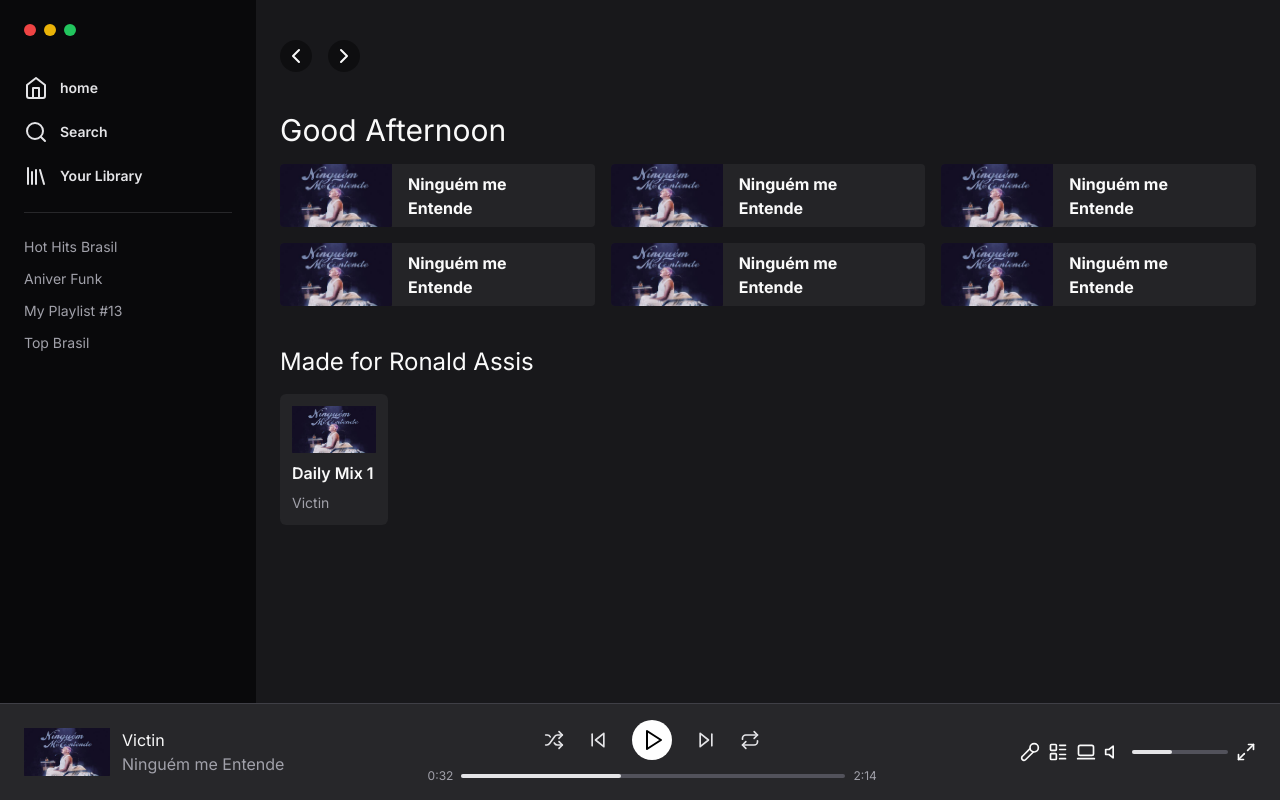
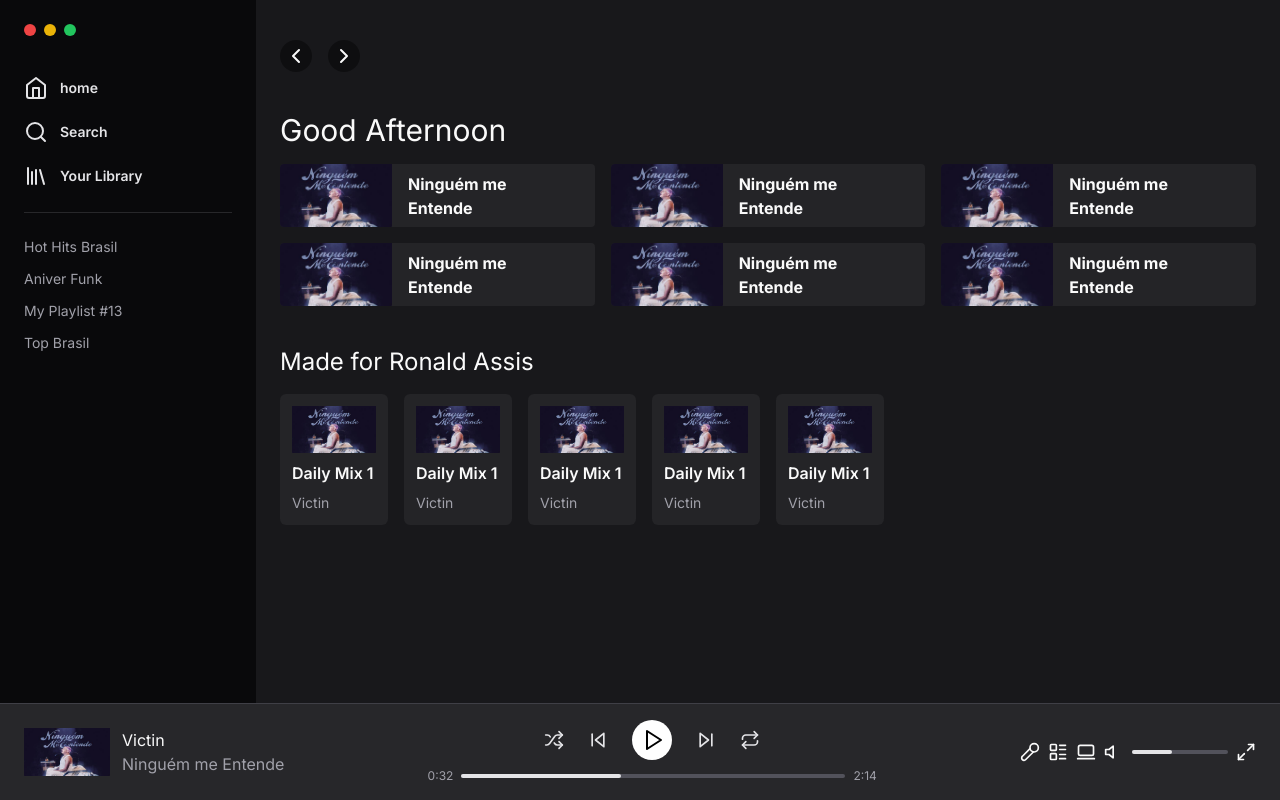
Before and after one commit to ronald-assis/tailwind-spotfy, a Next.js app: page / in a window 1280 px wide. Built offline with nearby package versions, Linux system fonts and the light colour scheme.

Commit message:
feat: sorting by componets

```diff
--- a/src/app/page.tsx
+++ b/src/app/page.tsx
@@ -16,58 +16,14 @@ import {
   Maximize2,
 } from 'lucide-react'
 import Image from 'next/image'
+import { Sidebar } from '@/components/Sidebar'
+import { Footer } from '@/components/Footer'
 
 export default function Home() {
   return (
     <div className="flex h-screen flex-col">
       <div className="flex flex-1">
-        <aside className="w-64 bg-zinc-950 p-6">
-          <div className="flex items-center gap-2">
-            <div className="h-3 w-3 rounded-full bg-red-500" />
-            <div className="h-3 w-3 rounded-full bg-yellow-500" />
-            <div className="h-3 w-3 rounded-full bg-green-500" />
-          </div>
-          <nav className="mt-10 space-y-5">
-            <a
-              href=""
-              className="flex items-center gap-3 text-sm font-semibold text-zinc-200"
-            >
-              <HomeIcon />
-              home
-            </a>
-            <a
-              href=""
-              className="flex items-center gap-3 text-sm font-semibold text-zinc-200"
-            >
-              <Search />
-              Search
-            </a>
-            <a
-              href=""
-              className="flex items-center gap-3 text-sm font-semibold text-zinc-200"
-            >
-              <Library />
-              Your Library
-            </a>
-          </nav>
-
-          <div>
-            <nav className="mt-6 flex flex-col gap-3 border-t border-zinc-800 pt-6">
-              <a className="text-sm text-zinc-400 hover:text-zinc-100">
-                Hot Hits Brasil
-              </a>
-              <a className="text-sm text-zinc-400 hover:text-zinc-100">
-                Aniver Funk
-              </a>
-              <a className="text-sm text-zinc-400 hover:text-zinc-100">
-                My Playlist #13
-              </a>
-              <a className="text-sm text-zinc-400 hover:text-zinc-100">
-                Top Brasil
-              </a>
-            </nav>
-          </div>
-        </aside>
+        <Sidebar />
         <main className="flex-1 p-6">
           <div className="mt-4 flex items-center gap-4">
             <button className="rounded-full bg-black/40 p-1">
@@ -171,55 +127,54 @@ export default function Home() {
               <strong className="font-semibold ">Daily Mix 1</strong>
               <span className="text-sm text-zinc-400">Victin</span>
             </div>
+            <div className="flex flex-col gap-2 rounded-md bg-white/5 p-3 hover:bg-white/10">
+              <Image
+                className="w-full"
+                src="/assets/album.jpeg"
+                width={120}
+                height={120}
+                alt="Victin album cover"
+              />
+              <strong className="font-semibold ">Daily Mix 1</strong>
+              <span className="text-sm text-zinc-400">Victin</span>
+            </div>
+            <div className="flex flex-col gap-2 rounded-md bg-white/5 p-3 hover:bg-white/10">
+              <Image
+                className="w-full"
+                src="/assets/album.jpeg"
+                width={120}
+                height={120}
+                alt="Victin album cover"
+              />
+              <strong className="font-semibold ">Daily Mix 1</strong>
+              <span className="text-sm text-zinc-400">Victin</span>
+            </div>
+            <div className="flex flex-col gap-2 rounded-md bg-white/5 p-3 hover:bg-white/10">
+              <Image
+                className="w-full"
+                src="/assets/album.jpeg"
+                width={120}
+                height={120}
+                alt="Victin album cover"
+              />
+              <strong className="font-semibold ">Daily Mix 1</strong>
+              <span className="text-sm text-zinc-400">Victin</span>
+            </div>
+            <div className="flex flex-col gap-2 rounded-md bg-white/5 p-3 hover:bg-white/10">
+              <Image
+                className="w-full"
+                src="/assets/album.jpeg"
+                width={120}
+                height={120}
+                alt="Victin album cover"
+              />
+              <strong className="font-semibold ">Daily Mix 1</strong>
+              <span className="text-sm text-zinc-400">Victin</span>
+            </div>
           </div>
         </main>
       </div>
-      <footer className="flex items-center justify-between border-t border-zinc-700 bg-zinc-800 px-6 py-4">
-        <div className="flex items-center gap-3">
-          <Image
-            src="/assets/album.jpeg"
-            width={86}
-            height={86}
-            alt="Victin album cover"
-          />
-          <div className="flex flex-col">
-            <strong className="font-normal ">Victin</strong>
-            <span className="text-xsj text-zinc-400">Ninguém me Entende</span>
-          </div>
-        </div>
-        <div className="flex flex-col items-center gap-2">
-          <div className="flex items-center gap-6">
-            <Shuffle size={20} className="text-zinc-200" />
-            <SkipBack size={20} className="text-zinc-200" />
-
-            <button className="flex h-10 w-10 items-center justify-center rounded-full bg-white pl-1 text-black">
-              <Play />
-            </button>
-
-            <SkipForward size={20} className="text-zinc-200" />
-            <Repeat size={20} className="text-zinc-200" />
-          </div>
-          <div className="flex items-center gap-2">
-            <span className="text-xs text-zinc-400">0:32</span>
-            <div className="h-1 w-96 rounded-full bg-zinc-600">
-              <div className="h-1 w-40 rounded-full bg-zinc-200"></div>
-            </div>
-            <span className="text-xs text-zinc-400">2:14</span>
-          </div>
-        </div>
-        <div className="flex items-center gap-2">
-          <Mic2 size={20} />
-          <LayoutList size={20} />
-          <Laptop2 size={20} />
-          <div className="flex items-center gap-2">
-            <Volume size={20} />
-            <div className="h-1 w-24 rounded-full bg-zinc-600">
-              <div className="h-1 w-10 rounded-full bg-zinc-200"></div>
-            </div>
-          </div>
-          <Maximize2 size={20} />
-        </div>
-      </footer>
+      <Footer />
     </div>
   )
 }
--- /dev/null
+++ b/src/components/Footer/index.tsx
@@ -0,0 +1,64 @@
+import Image from 'next/image'
+import {
+  Laptop2,
+  LayoutList,
+  Maximize2,
+  Mic2,
+  Play,
+  Repeat,
+  Shuffle,
+  SkipBack,
+  SkipForward,
+  Volume,
+} from 'lucide-react'
+
+export function Footer() {
+  return (
+    <footer className="flex items-center justify-between border-t border-zinc-700 bg-zinc-800 px-6 py-4">
+      <div className="flex items-center gap-3">
+        <Image
+          src="/assets/album.jpeg"
+          width={86}
+          height={86}
+          alt="Victin album cover"
+        />
+        <div className="flex flex-col">
+          <strong className="font-normal ">Victin</strong>
+          <span className="text-xsj text-zinc-400">Ninguém me Entende</span>
+        </div>
+      </div>
+      <div className="flex flex-col items-center gap-2">
+        <div className="flex items-center gap-6">
+          <Shuffle size={20} className="text-zinc-200" />
+          <SkipBack size={20} className="text-zinc-200" />
+
+          <button className="flex h-10 w-10 items-center justify-center rounded-full bg-white pl-1 text-black">
+            <Play />
+          </button>
+
+          <SkipForward size={20} className="text-zinc-200" />
+          <Repeat size={20} className="text-zinc-200" />
+        </div>
+        <div className="flex items-center gap-2">
+          <span className="text-xs text-zinc-400">0:32</span>
+          <div className="h-1 w-96 rounded-full bg-zinc-600">
+            <div className="h-1 w-40 rounded-full bg-zinc-200"></div>
+          </div>
+          <span className="text-xs text-zinc-400">2:14</span>
+        </div>
+      </div>
+      <div className="flex items-center gap-2">
+        <Mic2 size={20} />
+        <LayoutList size={20} />
+        <Laptop2 size={20} />
+        <div className="flex items-center gap-2">
+          <Volume size={20} />
+          <div className="h-1 w-24 rounded-full bg-zinc-600">
+            <div className="h-1 w-10 rounded-full bg-zinc-200"></div>
+          </div>
+        </div>
+        <Maximize2 size={20} />
+      </div>
+    </footer>
+  )
+}
--- /dev/null
+++ b/src/components/Sidebar/index.tsx
@@ -0,0 +1,53 @@
+import { HomeIcon, Library, Search } from 'lucide-react'
+
+export function Sidebar() {
+  return (
+    <aside className="w-64 bg-zinc-950 p-6">
+      <div className="flex items-center gap-2">
+        <div className="h-3 w-3 rounded-full bg-red-500" />
+        <div className="h-3 w-3 rounded-full bg-yellow-500" />
+        <div className="h-3 w-3 rounded-full bg-green-500" />
+      </div>
+      <nav className="mt-10 space-y-5">
+        <a
+          href=""
+          className="flex items-center gap-3 text-sm font-semibold text-zinc-200"
+        >
+          <HomeIcon />
+          home
+        </a>
+        <a
+          href=""
+          className="flex items-center gap-3 text-sm font-semibold text-zinc-200"
+        >
+          <Search />
+          Search
+        </a>
+        <a
+          href=""
+          className="flex items-center gap-3 text-sm font-semibold text-zinc-200"
+        >
+          <Library />
+          Your Library
+        </a>
+      </nav>
+
+      <div>
+        <nav className="mt-6 flex flex-col gap-3 border-t border-zinc-800 pt-6">
+          <a className="text-sm text-zinc-400 hover:text-zinc-100">
+            Hot Hits Brasil
+          </a>
+          <a className="text-sm text-zinc-400 hover:text-zinc-100">
+            Aniver Funk
+          </a>
+          <a className="text-sm text-zinc-400 hover:text-zinc-100">
+            My Playlist #13
+          </a>
+          <a className="text-sm text-zinc-400 hover:text-zinc-100">
+            Top Brasil
+          </a>
+        </nav>
+      </div>
+    </aside>
+  )
+}
```
